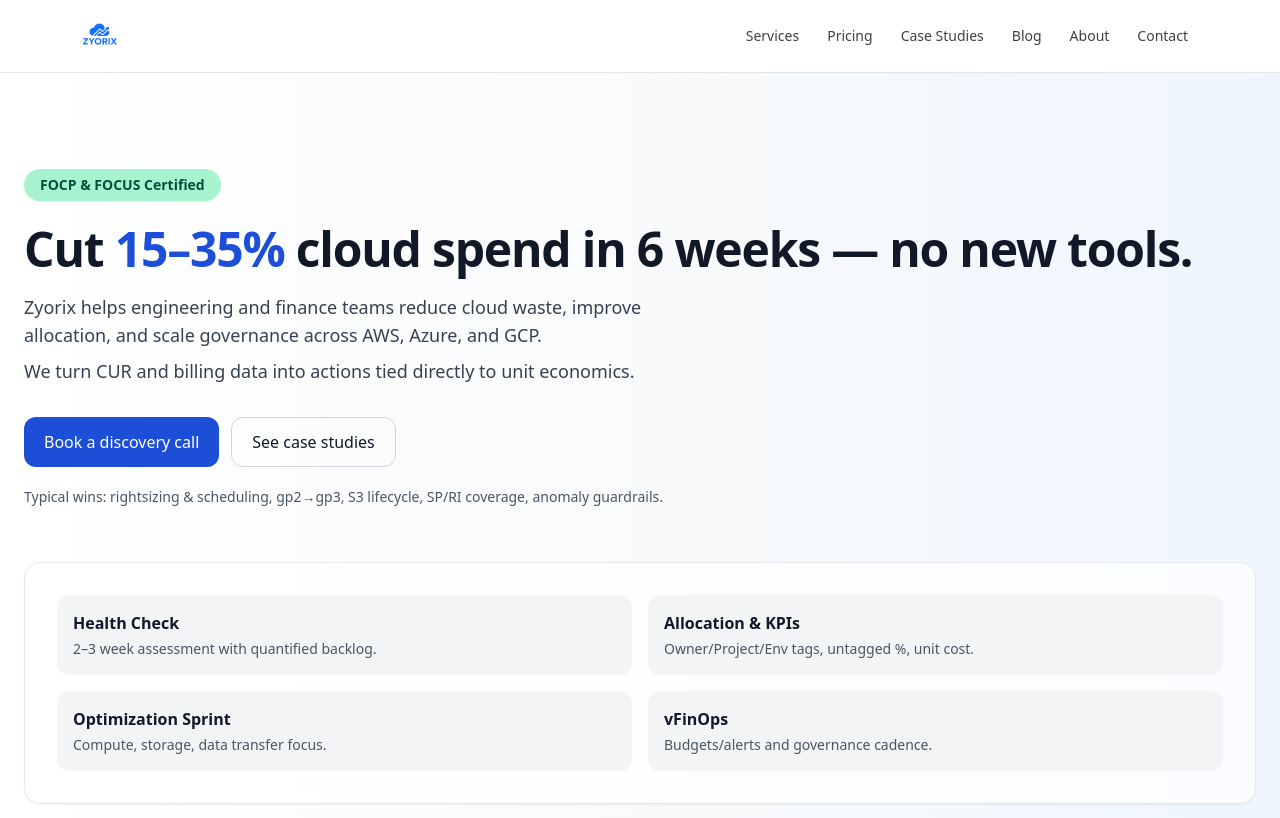
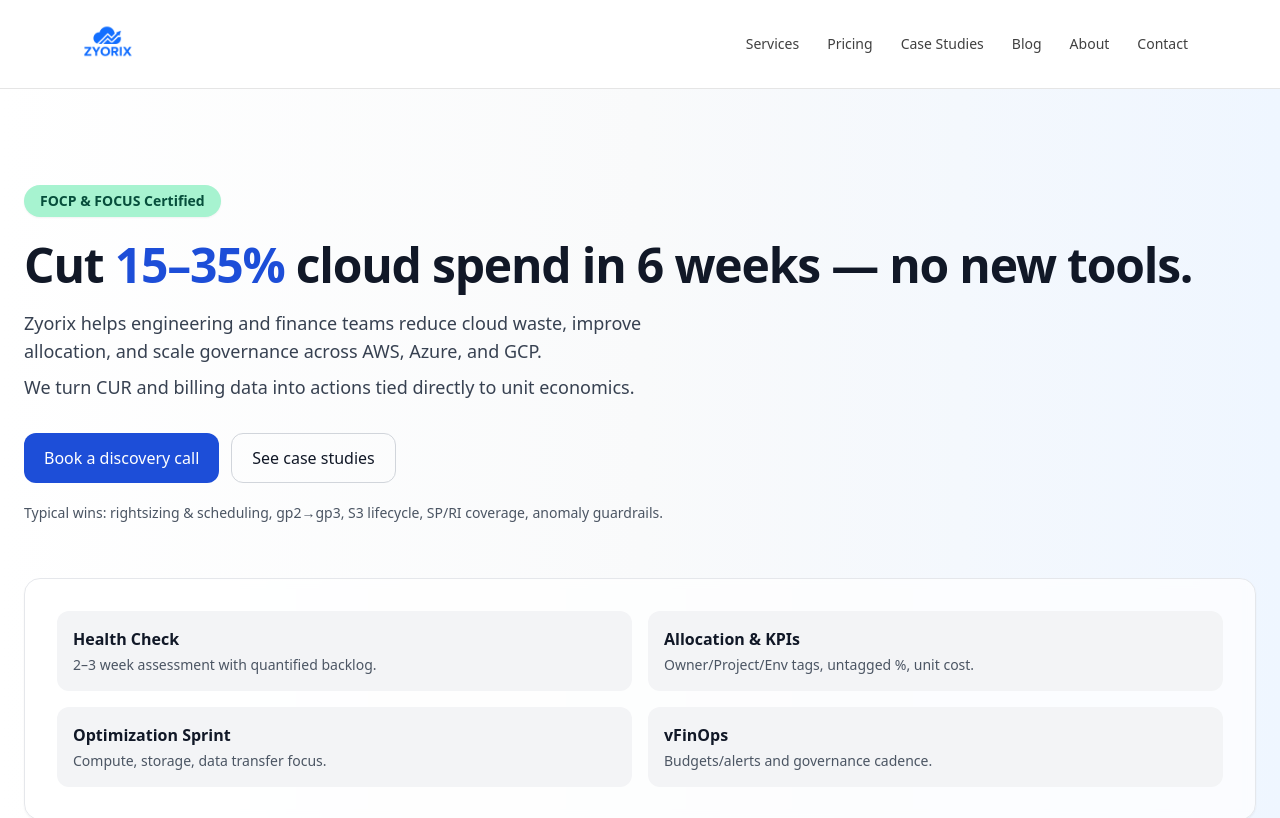
Before and after one commit to sohil011/zyorix-site, a Next.js app: page / in a window 1280 px wide. Shown: the top 818 px of the page. Built offline with nearby package versions, Linux system fonts and the light colour scheme.

Commit message:
fix(header): responsive logo 40→48→56px; dark-mode safe
Ensures logo scales for readability:
- h-10 (40px) mobile
- md:h-12 (48px) tablet
- lg:h-14 (56px) desktop
CLS-safe with width/height reserved.
Dark-mode support via invert fallback.
No impact on SEO/OG/GA4/JSON-LD.

```diff
--- a/components/Header.tsx
+++ b/components/Header.tsx
@@ -23,31 +23,31 @@
 
       <div className="mx-auto max-w-6xl px-4">
         <div className="flex flex-wrap items-center justify-between gap-3 py-3 sm:py-4">
-          {/* Brand — logo only; 40px height; CLS reserved; dark-mode via invert */}
+          {/* Brand — responsive height (40→48→56), CLS reserved, dark-mode aware */}
           <Link href="/" aria-label="Zyorix — Home" className="block leading-none">
             {/* Light theme */}
             <img
               src="/zyorix-logo-embedded.svg"
               alt="Zyorix"
-              width={220}
-              height={40}
-              className="block h-10 w-auto dark:hidden"
+              width={240}      // reserves space; CSS scales precisely per breakpoint
+              height={56}
+              className="block h-10 w-auto md:h-12 lg:h-14 dark:hidden"
               decoding="async"
               fetchPriority="high"
             />
-            {/* Dark theme (use same SVG but force it to white) */}
+            {/* Dark theme (invert fallback if you don't have a white asset) */}
             <img
               src="/zyorix-logo-embedded.svg"
               alt="Zyorix"
-              width={220}
-              height={40}
-              className="hidden h-10 w-auto brightness-0 invert contrast-125 dark:block"
+              width={240}
+              height={56}
+              className="hidden h-10 w-auto md:h-12 lg:h-14 brightness-0 invert contrast-125 dark:block"
               decoding="async"
               fetchPriority="high"
             />
           </Link>
 
-          {/* Nav */}
+          {/* Primary nav */}
           <nav aria-label="Primary" className="flex flex-wrap items-center gap-1">
             {NAV.map((item) => (
               <Link
```
